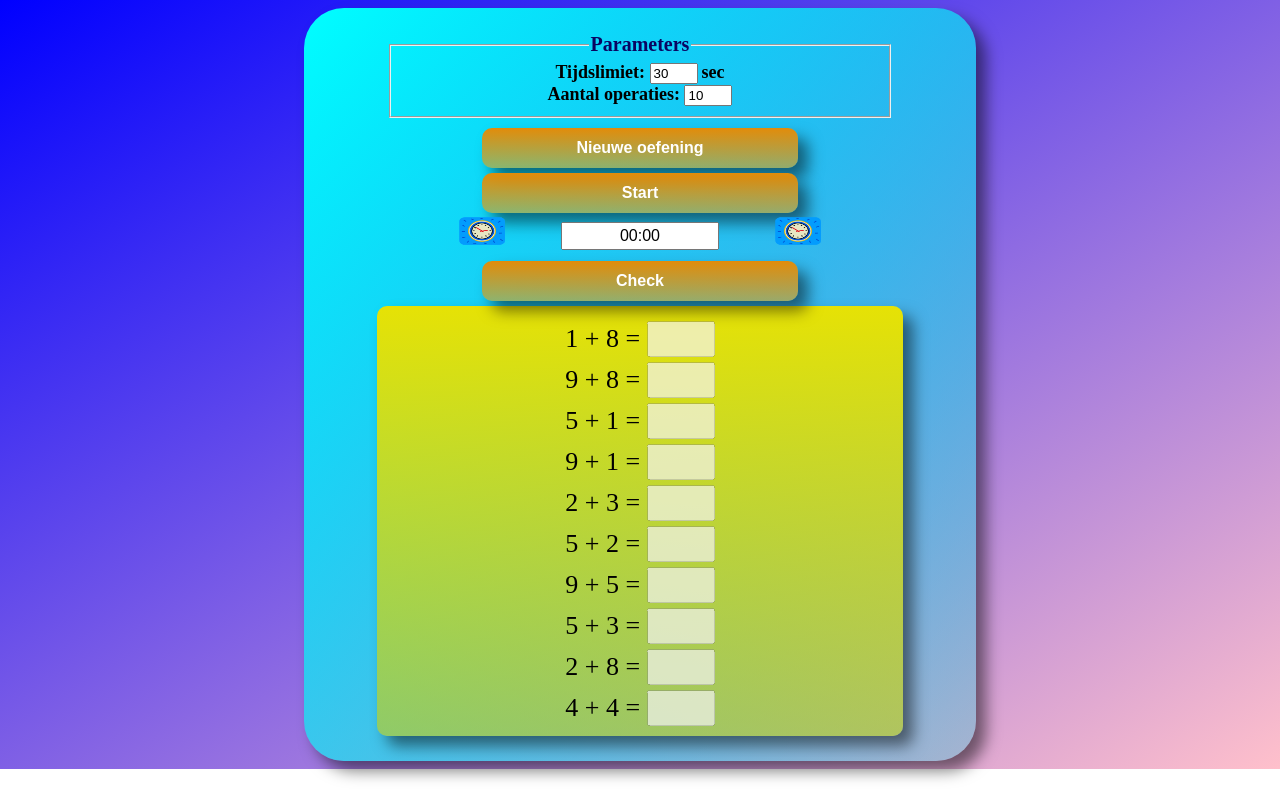
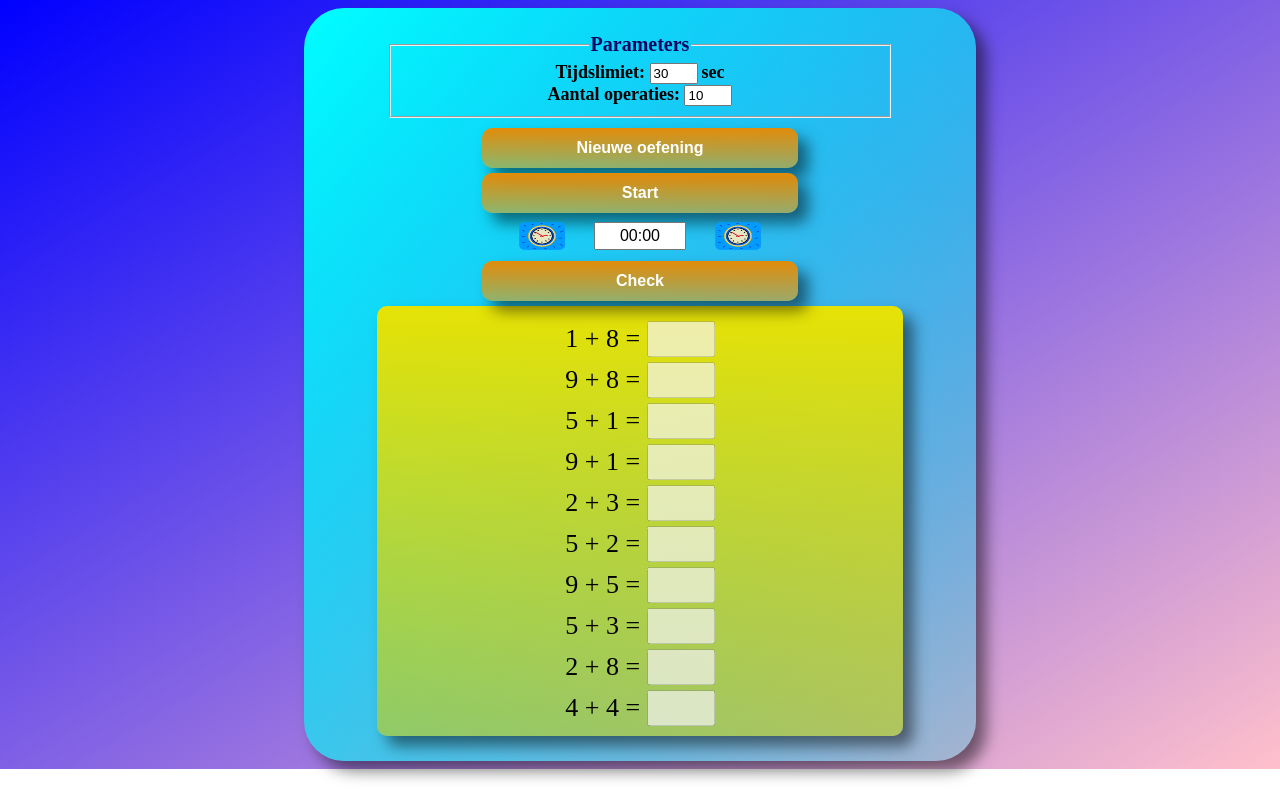
Before and after one commit to aminosch/Plus, a plain HTML site: page index.html in a window 1280 px wide. Drawn offline with Linux system fonts and the light colour scheme.

Commit message:
aliger image, regler bouton chek

```diff
--- a/addition.css
+++ b/addition.css
@@ -93,23 +93,17 @@ body{
 .imgClock{
 	width: 50px;
 	height: 30px;
+	transform:translateY(5px)
 }
 table{
-	width:60%;
+	width:40%;
 	margin-left: auto;
 	margin-right: auto;
 	/*border-width:1px;
  border-style:solid;
  border-color:black;*/
 }
-td {
-	/*border-width:1px;
-	border-style:solid;
-	border-color:red;*/
-	vertical-align:middle;
-	text-align: center;
 
-}
 
 
 @media (max-width: 640px) {
--- a/addition.js
+++ b/addition.js
@@ -48,6 +48,7 @@ function afficherAddition(){
 		document.getElementById("exercice").innerHTML  = document.getElementById("exercice").innerHTML + "<br/>";
 	}
 	disabledTexte(true);
+	document.getElementById("btChek").disabled = true;
 	if ((document.getElementById("tempsLimite").value > 0) && (document.getElementById("nbOp").value > 0)){
 		//masquer la note et la remarque
 
@@ -55,7 +56,6 @@ function afficherAddition(){
 		document.getElementById("note").style.display = "none";
 		document.getElementById("remarque").style.display = "none";
 		document.getElementById("btStart").disabled = false;
-		document.getElementById("btChek").disabled = false;
 		window.clearInterval(interval);
 	}
 	else{
@@ -64,10 +64,8 @@ function afficherAddition(){
 		document.getElementById("note").style.display = "none";
 		document.getElementById("remarque").style.display = "none";
 		document.getElementById("btStart").disabled = true;
-		document.getElementById("btChek").disabled = true;
 		window.clearInterval(interval);
 	}
-
 
 }
 
@@ -105,6 +103,7 @@ function commencerExercice(){
 	interval = window.setInterval(start, 1000);
 	document.getElementById("btStart").disabled = true;
 	disabledTexte(false);
+	document.getElementById("btChek").disabled = false;
 }
 
 
```
